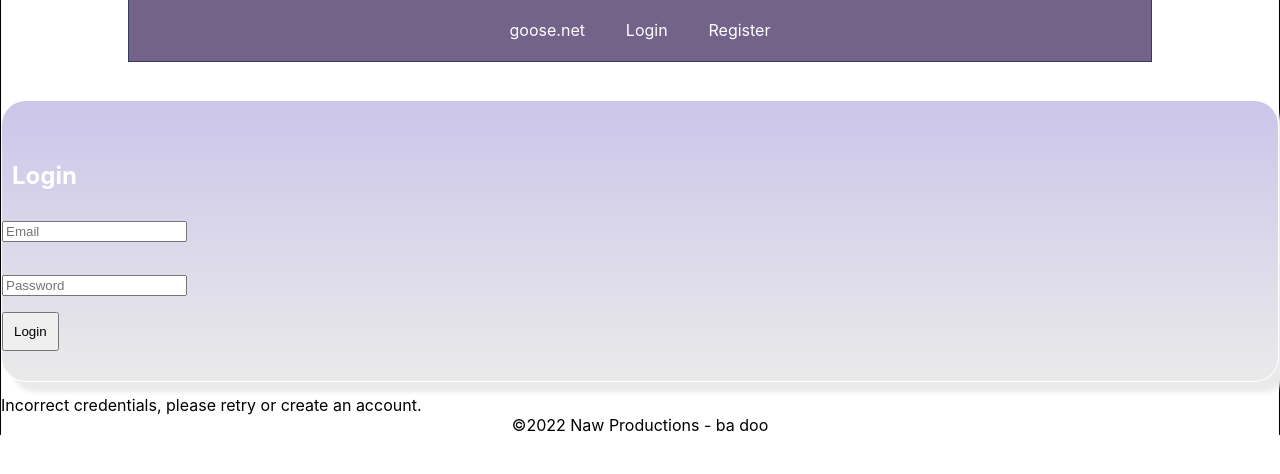
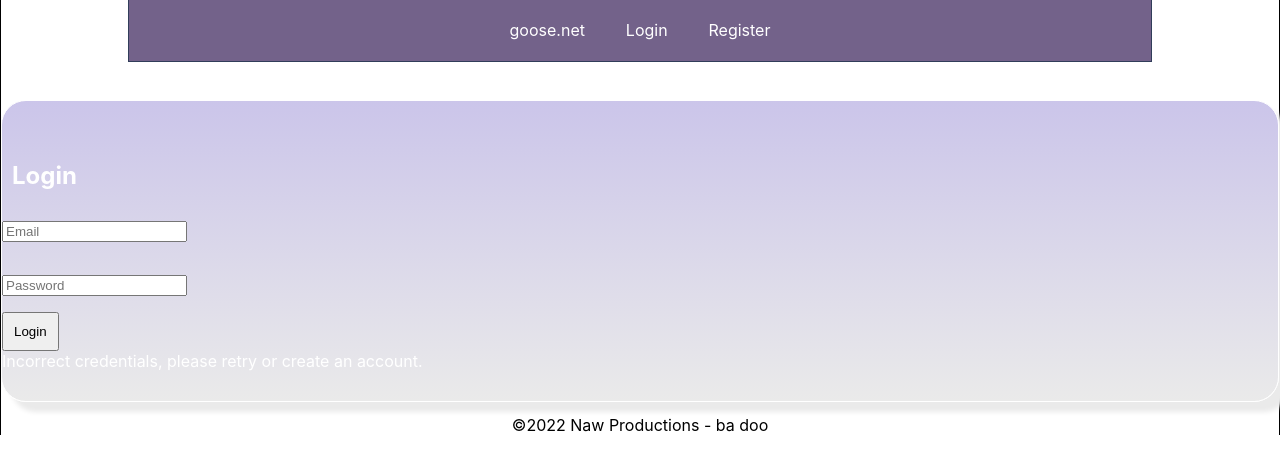
Before and after one commit to rpodols/goose.net, a React (Create React App) app in the folder client/: page /login in a window 1280 px wide. Both pictures are taken after typing "name@example.com", "Sample123" into the empty fields and a click on the input "Login". Shown: the top 474 px of the page. Built offline with nearby package versions, Linux system fonts and the light colour scheme; no server answers.

Commit message:
fixed error handling for login

```diff
--- a/client/src/components/LoginForm/index.js
+++ b/client/src/components/LoginForm/index.js
@@ -48,9 +48,9 @@ crossorigin="anonymous"></link>
                 <div>
                 <input className="btn btn-sm btn-light center" type="submit" value="Login" />
                 </div>
+                {error && <div>Incorrect credentials, please retry or create an account.</div>}
             </div>
         </form>
-        {error && <div>Incorrect credentials, please retry or create an account.</div>}
         <script crossorigin src="..."></script>
         </div>
     )
```
